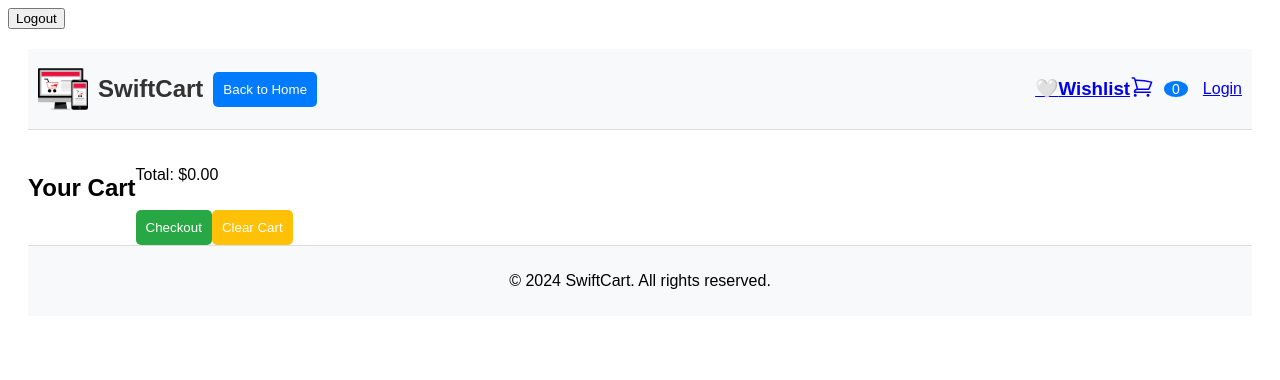
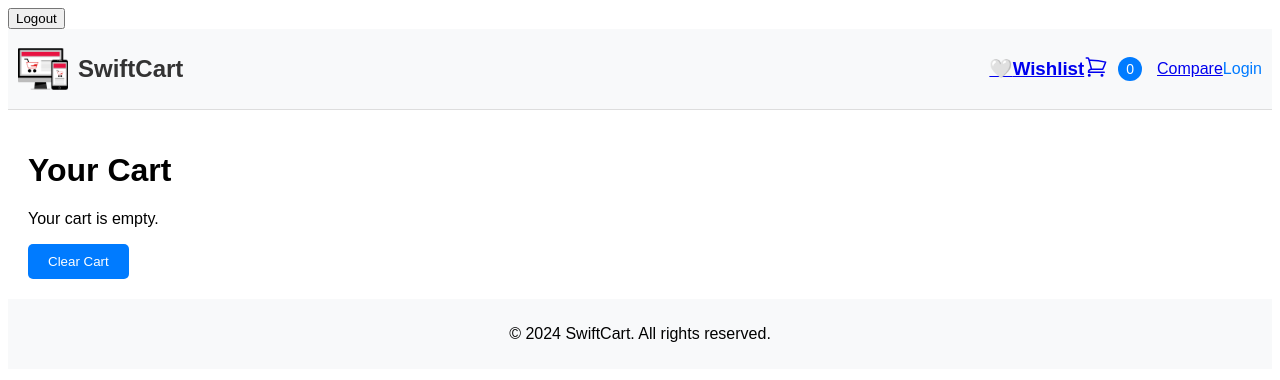
Before and after one commit to Mateo-Benzien/JSF-Portfolio_Piece_MATBEN296_jse2407-c_Group-C2_Mateo-Benzien_JSF04, a Vue app: page /cart in a window 1280 px wide. Shown: the top 380 px of the page. Built offline with nearby package versions, Linux system fonts and the light colour scheme; sample sign-in values are in the browser's storage.

Commit message:
fixed login bugs as well as cart unable to remove products from cart

```diff
--- a/src/App.vue
+++ b/src/App.vue
@@ -8,23 +8,19 @@
 
 <script>
 export default {
-  data() {
-    return {
-      isAuthenticated: !!localStorage.getItem('token'), // Check if token exists
-    };
+  computed: {
+    isAuthenticated() {
+      return !!localStorage.getItem('token');
+    }
   },
   methods: {
     handleLogout() {
-      // Clear the token from localStorage
       localStorage.removeItem('token');
-      this.isAuthenticated = false;
-      // Redirect to the login page
       this.$router.push({ name: 'Login' });
     },
   },
   watch: {
-    $route(to, from) {
-      // Check for protected routes and redirect if not authenticated
+    $route(to) {
       if (to.matched.some(record => record.meta.requiresAuth) && !this.isAuthenticated) {
         this.$router.push({ name: 'Login', query: { redirect: to.fullPath } });
       }
--- a/src/Pages/Cart.vue
+++ b/src/Pages/Cart.vue
@@ -5,7 +5,6 @@
         <div class="brand">
           <img src="/shop.png" alt="Brand Logo" class="brand-logo" />
           <h1 class="header-title">SwiftCart</h1>
-            <button class="back-to-home-btn" @click="goBackToHome">Back to Home</button>
         </div>
         <div class="header-right">
           <h3 class="wishlist">
@@ -34,31 +33,31 @@
               </a>
               <span class="cart-badge">{{ cartCount }}</span>
             </div>
+            <div class="comparison">
+              <a href="/comparison" class="comparison-btn">Compare</a>
+            </div>
             <div class="login"><a href="#">Login</a></div>
           </div>
         </div>
       </div>
     </header>
 
-      <div class="cart-container">
-        <h2 class="cart-title">Your Cart</h2>
-        <div class="cart-items">
-          <div class="cart-item" v-for="item in cartItems" :key="item.id">
+    <div class="cart-content">
+      <h1>Your Cart</h1>
+      <div v-if="cartItems.length === 0">
+        <p>Your cart is empty.</p>
+      </div>
+      <ul v-else>
+        <li v-for="item in cartItems" :key="item.id" class="cart-item">
           <img :src="item.image" :alt="item.title" class="cart-item-image" />
-            <div class="cart-item-details">
-              <h3 class="cart-item-title">{{ item.title }}</h3>
-              <p class="cart-item-price">${{ item.price }} × {{ item.quantity }}</p>
-              <button class="remove-from-cart" @click="removeFromCart(item.id)">
-                Remove
-              </button>
+          <div class="cart-item-info">
+            <h2 class="cart-item-title">{{ item.title }}</h2>
+            <p class="cart-item-price">${{ item.price }} x {{ item.quantity }}</p>
+            <button @click="removeFromCart(item.id)">Remove</button>
           </div>
-          </div>
-        </div>
-        <div class="cart-summary">
-          <p>Total: ${{ totalPrice }}</p>
-          <button class="checkout-btn" @click="checkout">Checkout</button>
-          <button class="clear-cart-btn" @click="clearCart">Clear Cart</button>
-        </div>
+        </li>
+      </ul>
+      <button @click="clearCart">Clear Cart</button>
     </div>
 
     <footer class="footer">
@@ -75,89 +74,21 @@
       cartCount: JSON.parse(localStorage.getItem('cartCount')) || 0,
     };
   },
-    mounted() {
-      this.updateCartCount();
-    },
   methods: {
-      extractUserIdFromToken(token) {
-        // Example logic: Decode base64 and parse JSON
-        const payload = token.split('.')[1]; // Get payload part of the token
-        const decoded = atob(payload); // Decode base64
-        const data = JSON.parse(decoded); // Parse JSON
-        return data.userId; // Extract user ID
-      },
-      addToCart(product) {
-        const token = localStorage.getItem('token');
-        if (!token) {
-          alert('You need to log in first!');
-          return;
-        }
-
-        const userId = this.extractUserIdFromToken(token);
-
-        const cart = JSON.parse(localStorage.getItem('cart')) || [];
-        const existingItem = cart.find(item => item.id === product.id && item.userId === userId);
-
-        if (existingItem) {
-          existingItem.quantity += 1; // Update quantity if item exists
-        } else {
-          cart.push({ ...product, userId, quantity: 1 }); // Add new item
-        }
-
-        localStorage.setItem('cart', JSON.stringify(cart));
+    removeFromCart(itemId) {
+      this.cartItems = this.cartItems.filter(item => item.id !== itemId);
       this.updateCart();
     },
-      getCartItems() {
-        const token = localStorage.getItem('token');
-        if (!token) {
-          alert('You need to log in first!');
-          this.$router.push({ name: 'Login' });
-          return;
-        }
-
-        const userId = this.extractUserIdFromToken(token);
-        const cart = JSON.parse(localStorage.getItem('cart')) || [];
-        this.cartItems = cart.filter(item => item.userId === userId);
+    clearCart() {
+      this.cartItems = [];
+      this.updateCart();
     },
     updateCart() {
+      this.cartCount = this.cartItems.reduce((acc, item) => acc + item.quantity, 0);
       localStorage.setItem('cart', JSON.stringify(this.cartItems));
-        this.updateCartCount();
-      },
-      updateCartCount() {
-        this.cartCount = this.cartItems.reduce((acc, item) => acc + item.quantity, 0);
       localStorage.setItem('cartCount', JSON.stringify(this.cartCount));
     },
-      removeFromCart(itemId) {
-        const cart = JSON.parse(localStorage.getItem('cart')) || [];
-        const updatedCart = cart.filter(item => item.id !== itemId);
-        localStorage.setItem('cart', JSON.stringify(updatedCart));
-        this.updateCart();
   },
-      updateQuantity(itemId, newQuantity) {
-        const cart = JSON.parse(localStorage.getItem('cart')) || [];
-        const item = cart.find(item => item.id === itemId);
-        if (item) {
-          item.quantity = newQuantity;
-          localStorage.setItem('cart', JSON.stringify(cart));
-          this.updateCart();
-        }
-      },
-      clearCart() {
-        localStorage.removeItem('cart');
-        this.updateCart();
-      },
-      checkout() {
-        alert('Checkout feature is not implemented yet.');
-      },
-      goBackToHome() {
-        this.$router.push({ name: 'Home' });
-      }
-    },
-    computed: {
-      totalPrice() {
-        return this.cartItems.reduce((sum, item) => sum + item.price * item.quantity, 0).toFixed(2);
-      }
-    }
 };
 </script>
 
@@ -219,37 +150,31 @@
   padding: 0 8px;
   margin-left: 5px;
   font-size: 14px;
+  line-height: 24px;
 }
 
-  .cart-page {
-    padding: 20px;
+.login a {
+  color: #007bff;
+  text-decoration: none;
 }
 
-  .cart-title {
-    font-size: 24px;
-    margin-bottom: 20px;
-  }
-
-  .cart-items {
-    display: flex;
-    flex-direction: column;
+.cart-content {
+  padding: 20px;
 }
 
 .cart-item {
   display: flex;
   align-items: center;
-    border-bottom: 1px solid #ddd;
-    padding: 10px 0;
+  margin-bottom: 20px;
 }
 
 .cart-item-image {
-    width: 80px;
-    height: 80px;
-    object-fit: cover;
-    margin-right: 10px;
+  width: 100px;
+  height: auto;
+  margin-right: 20px;
 }
 
-  .cart-item-details {
+.cart-item-info {
   flex: 1;
 }
 
@@ -259,71 +184,21 @@
 
 .cart-item-price {
   font-size: 16px;
-    margin: 5px 0;
+  color: #333;
 }
 
-  .remove-from-cart {
-    background: #dc3545;
+button {
+  background-color: #007bff;
   color: #fff;
   border: none;
-    padding: 5px 10px;
+  padding: 10px 20px;
   border-radius: 5px;
   cursor: pointer;
 }
 
-  .remove-from-cart:hover {
-    background: #c82333;
-  }
-
-  .cart-summary {
-    margin-top: 20px;
-  }
-
-  .checkout-btn {
-    background: #28a745;
-    color: #fff;
-    border: none;
-    padding: 10px;
-    border-radius: 5px;
-    cursor: pointer;
-  }
-
-  .checkout-btn:hover {
-    background: #218838;
-  }
-
-  .clear-cart-btn {
-    background: #ffc107;
-    color: #fff;
-    border: none;
-    padding: 10px;
-    border-radius: 5px;
-    cursor: pointer;
-    margin-top: 10px;
-  }
-
-  .clear-cart-btn:hover {
-    background: #e0a800;
-  }
-
-  .back-to-home-btn {
-    background: #007bff;
-    color: #fff;
-    border: none;
-    padding: 10px;
-    border-radius: 5px;
-    cursor: pointer;
-    margin-left: 10px;
-  }
-
-  .back-to-home-btn:hover {
-    background: #0056b3;
-  }
-
-  .footer {
+footer {
   background: #f8f9fa;
   padding: 10px;
   text-align: center;
-    border-top: 1px solid #ddd;
 }
 </style>
--- a/src/Pages/ProductDetailView.vue
+++ b/src/Pages/ProductDetailView.vue
@@ -56,6 +56,7 @@
             <span class="star" :class="{ 'filled': product.rating >= 4 }">&#9733;</span>
             <span class="star" :class="{ 'filled': product.rating >= 5 }">&#9733;</span>
           </div>
+          <p class="review-count">{{ product.reviewCount }} reviews</p>
           <button @click="toggleCart">{{ isInCart ? 'Remove from Cart' : 'Add to Cart' }}</button>
           <button @click="toggleFavorites">{{ isFavorite ? 'Unfavorite' : 'Add to Favorites' }}</button>
           <button class="compare-btn" @click.stop="addToComparison(product)">
@@ -96,7 +97,9 @@ export default {
       this.checkCartStatus();
     },
     checkCartStatus() {
-      this.isInCart = this.cart.some(item => item.id === this.product.id);
+      if (this.product) {
+        this.isInCart = this.cart.some(item => item.id === this.product.id);
+      }
     },
     toggleCart() {
       if (this.isInCart) {
@@ -269,6 +272,12 @@ export default {
   color: #ffd700;
 }
 
+.review-count {
+  font-size: 16px;
+  color: #666;
+  margin-top: 10px;
+}
+
 button {
   background-color: #007bff;
   color: #fff;
--- a/src/styles.css
+++ b/src/styles.css
@@ -125,120 +125,38 @@
   border-radius: 50%;
   padding: 0.25rem 0.5rem;
   font-size: 0.75rem;
-  font-weight: bold;
+  font-weight: 700;
+}
+
+.cart-icon:hover {
+  fill: #ff4081;
 }
 
 /* Header Styles */
-.header {
-  background-color: #f8f9fa;
-  padding: 1rem;
-  border-bottom: 1px solid #e0e0e0;
-}
-
-.header-content {
+header {
   display: flex;
   justify-content: space-between;
   align-items: center;
+  padding: 1rem;
+  background-color: #007bff;
+  color: #fff;
 }
 
-.brand {
-  display: flex;
-  align-items: center;
-}
-
-.brand-logo {
-  width: 50px;
-  height: 50px;
-  margin-right: 1rem;
-}
-
-.header-title {
+header .logo {
   font-size: 1.5rem;
   font-weight: 700;
 }
 
-.header-right {
+header nav {
   display: flex;
-  align-items: center;
+  gap: 1rem;
 }
 
-.wishlist {
-  margin-right: 1rem;
-}
-
-.wishlist-btn {
-  display: flex;
-  align-items: center;
-  font-size: 1rem;
-  color: #007bff;
-}
-
-.wishlist-icon {
-  font-size: 1.25rem;
-  margin-right: 0.5rem;
-}
-
-.cart {
-  margin-right: 1rem;
-}
-
-.login a {
-  color: #007bff;
+header nav a {
+  color: #fff;
   text-decoration: none;
 }
 
-.login a:hover {
+header nav a:hover {
   text-decoration: underline;
 }
-
-/* Product list container */
-.product-list-container {
-  padding: 1rem;
-  width: 100%; /* Ensure the container takes full width */
-}
-
-/* Display product cards in a row of 5 */
-.product-list {
-  display: grid;
-  grid-template-columns: repeat(5, 1fr); /* 5 columns in the grid */
-  gap: 1rem;
-  width: 100%; /* Ensure the grid container takes full width */
-}
-
-/* Ensure responsive design for smaller screens */
-@media (max-width: 1200px) {
-  .product-list {
-    grid-template-columns: repeat(4, 1fr); /* 4 columns on medium screens */
-  }
-}
-
-@media (max-width: 900px) {
-  .product-list {
-    grid-template-columns: repeat(3, 1fr); /* 3 columns on small screens */
-  }
-}
-
-@media (max-width: 600px) {
-  .product-list {
-    grid-template-columns: repeat(2, 1fr); /* 2 columns on extra small screens */
-  }
-}
-
-@media (max-width: 400px) {
-  .product-list {
-    grid-template-columns: 1fr; /* 1 column on very small screens */
-  }
-}
-
-/* Skeleton loader */
-.skeleton-loader {
-  background: #f0f0f0;
-  border-radius: 8px;
-  margin-bottom: 1rem;
-}
-
-.skeleton-loader img {
-  background: #e0e0e0;
-  height: 200px;
-  border-radius: 8px;
-}
```
Also changed, not shown: src/Pages/Home.vue (+55 -24 lines), src/Pages/Login.vue (+22 -11 lines), src/router/index.js (+6 -6 lines). Lines whose indentation alone changed are shown as unchanged.
